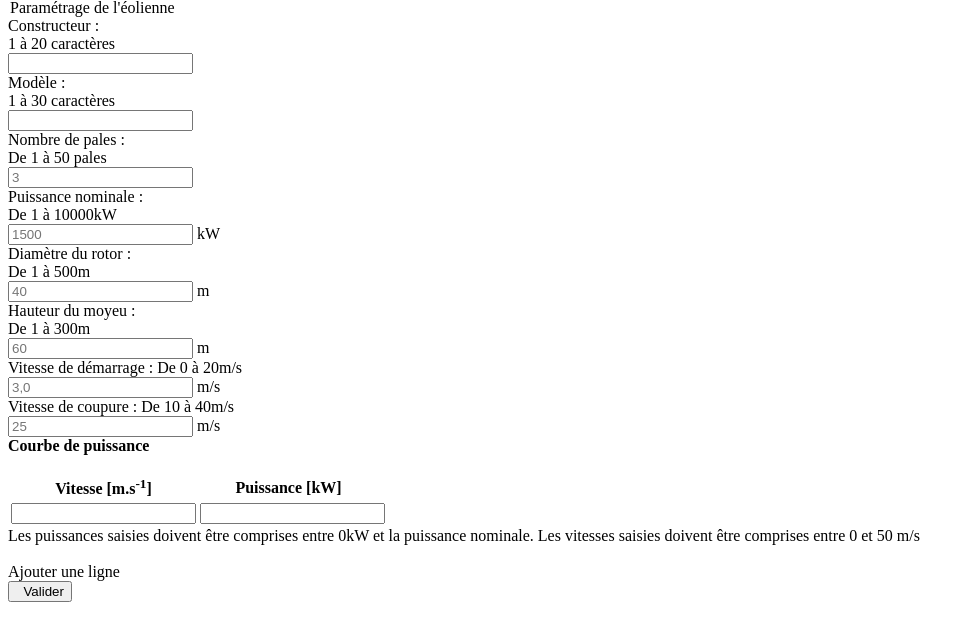
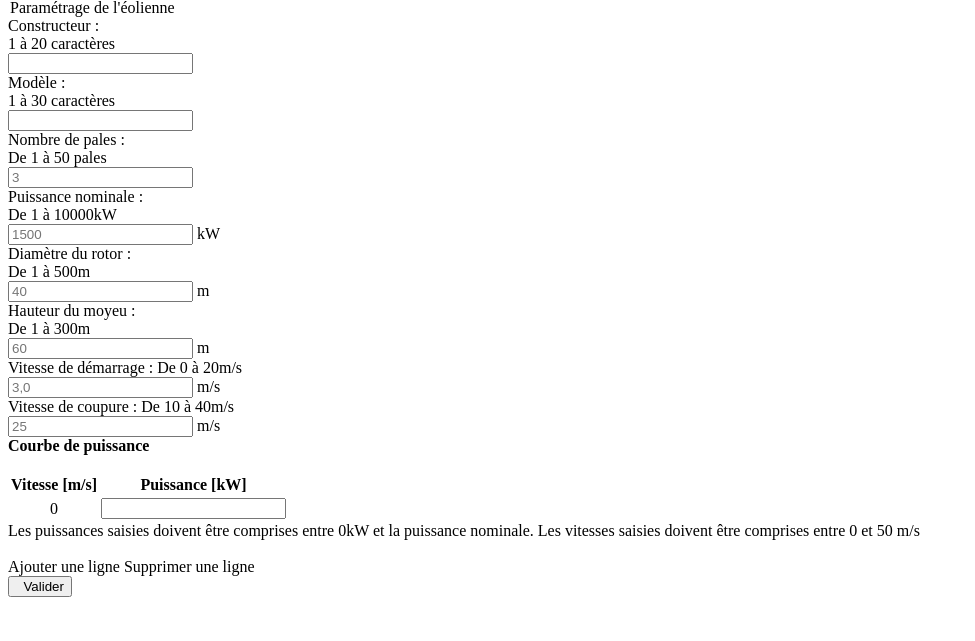
Before and after one commit to CALSIMEOL/CalSimEol, a PHP site: page /controller/app/views/turbine/form.php in a window 1280 px wide. Shown: the part 67-708 px from the top of the page, without its empty margins (0-975 px from the left). Run offline with PHP 8.4, Linux system fonts and the light colour scheme; the template is opened without the code that fills it, so the values that code supplies are empty.

Commit message:
Mise à jour des name des champs et modification du tableaux de turbine/form.php

```diff
--- a/fuel/app/views/turbine/form.php
+++ b/fuel/app/views/turbine/form.php
@@ -258,17 +258,19 @@
 
                                         <br/>
                                         <div id="displayWindTable">
-                                            <table id="powerTable" class="table table-striped table-condensed center-block">
+
+                                            <div class="col-sm-offset-1 col-sm-11">
+                                                <table id="powerTable" class="table table-responsive table-striped table-condensed center-block">
 
                                                     <tr>
-                                                    <th>Vitesse [m.s<sup>-1</sup>]</th>
-                                                    <th>Puissance [kW] &nbsp;</th>
-                                                    <th>&nbsp;<span class="glyphicon glyphicon-remove form-control-feedback error"></span><span class="glyphicon glyphicon-ok form-control-feedback good"></span></th>
+                                                        <th>Vitesse [m/s]</th>
+                                                        <th>Puissance [kW]</th>
+                                                        <th><span class="glyphicon glyphicon-remove form-control-feedback error shift"></span><span class="glyphicon glyphicon-ok form-control-feedback good shift"></span></th>
                                                     </tr>
 
                                                     <tr>
-                                                    <td><input id="windSpeed0" type="text" class="form-control input-sm"/></td>
-                                                    <td><input id="power0" type="text" class="form-control input-sm"/></td>
+                                                        <td align=center>0</td>
+                                                        <td><input type="text" id="windProbability" class="form-control input-sm"/></td>
                                                         <td></td>
                                                     </tr>
 
@@ -276,7 +278,11 @@
                                                 <span class="error help-block">Les puissances saisies doivent être comprises entre 0kW et la puissance nominale. Les vitesses saisies doivent être comprises entre 0 et 50 m/s</span>
                                                 <span class="good help-block"></span>
                                                 <br><br>
-                                            <span class="pull-right btn btn-default" onclick="addRow()">Ajouter une ligne</span>
+                                                <div class="pull-right">
+                                                    <span class="btn btn-info btn-xs" onclick="addRow()"><span class="glyphicon glyphicon-plus"></span> Ajouter une ligne</span>
+                                                    <span class="btn btn-danger btn-xs" onclick="deleteRow()"><span class="glyphicon glyphicon-trash"></span> Supprimer une ligne</span>
+                                                </div>
+                                            </div>
 
                                         </div>
 
@@ -301,19 +307,26 @@
 <!-------------------------------------------------------------------------JavaScript------------------------------------------------------------->
 
 <script type="text/javascript">
-var index =0;
-//adding a row within power table
+var windSpeed =0;
+//adding a row within wind table
 function addRow(){
-    index++;
-    $('#powerTable').append('<tr><td><input id="windSpeed'+index+'" type="text" class="form-control input-sm"/></td><td><input id="power'+index+'" type="text" class="form-control input-sm"/></td><td><div class="cross"><a href="#cross" class="cross" onclick="removeRow()"><span class="glyphicon glyphicon-remove"></span></a></div></td></tr>');
-    $('#nbPowerLines').val(index);
+    if (windSpeed<30){
+        windSpeed++;
+        $('#powerTable').append('<tr><td align=center>'+windSpeed+'</td><td><input type="text" id="windProbability'+windSpeed+'" class="form-control input-sm"/></td><td></td></tr>');
+        $('#nbPowerLines').val(windSpeed);
+    }
+    else{
+
+    }
 }
 
-//remove a row within power table
-function removeRow(){
-    $('#powerTable').on('click', '.cross', function() {var $this = $(this); $this.closest('tr').remove(); } );
-    index--;
-    $('#nbPowerLines').val(index);
+//delete a row within wind table
+function deleteRow(){
+if(windSpeed>0){
+        $('#powerTable tr:last').remove();
+        windSpeed--;
+        $('#nbPowerLines').val(windSpeed);
+    }
 }
 
 //generation of feedback icons for each input
```
Also changed, not shown: fuel/app/views/place/siteParameters.php (+7 -7 lines). Lines whose indentation alone changed are shown as unchanged.
